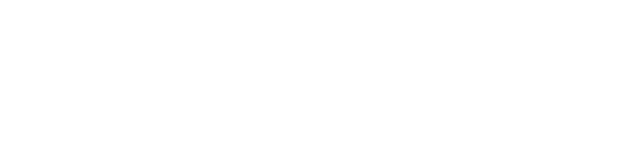
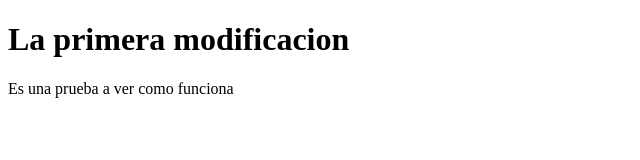
Before and after one commit to MariaCorradi/PortfolioFrontend, a plain HTML site: page index.html in a window 1280 px wide. Shown: the whole page, without its empty margins (0-640 px from the left). Drawn offline with Linux system fonts and the light colour scheme.

Commit message:
Update index.html

```diff
--- a/index.html
+++ b/index.html
@@ -6,5 +6,8 @@
     <meta name="viewport" content="width=device-width, initial-scale=1.0" />
     <title>Document</title>
   </head>
-  <body></body>
+  <body>
+  <h1> La primera modificacion</h1>
+    <p> Es una prueba a ver como funciona </p>
+  </body>
 </html>
```
